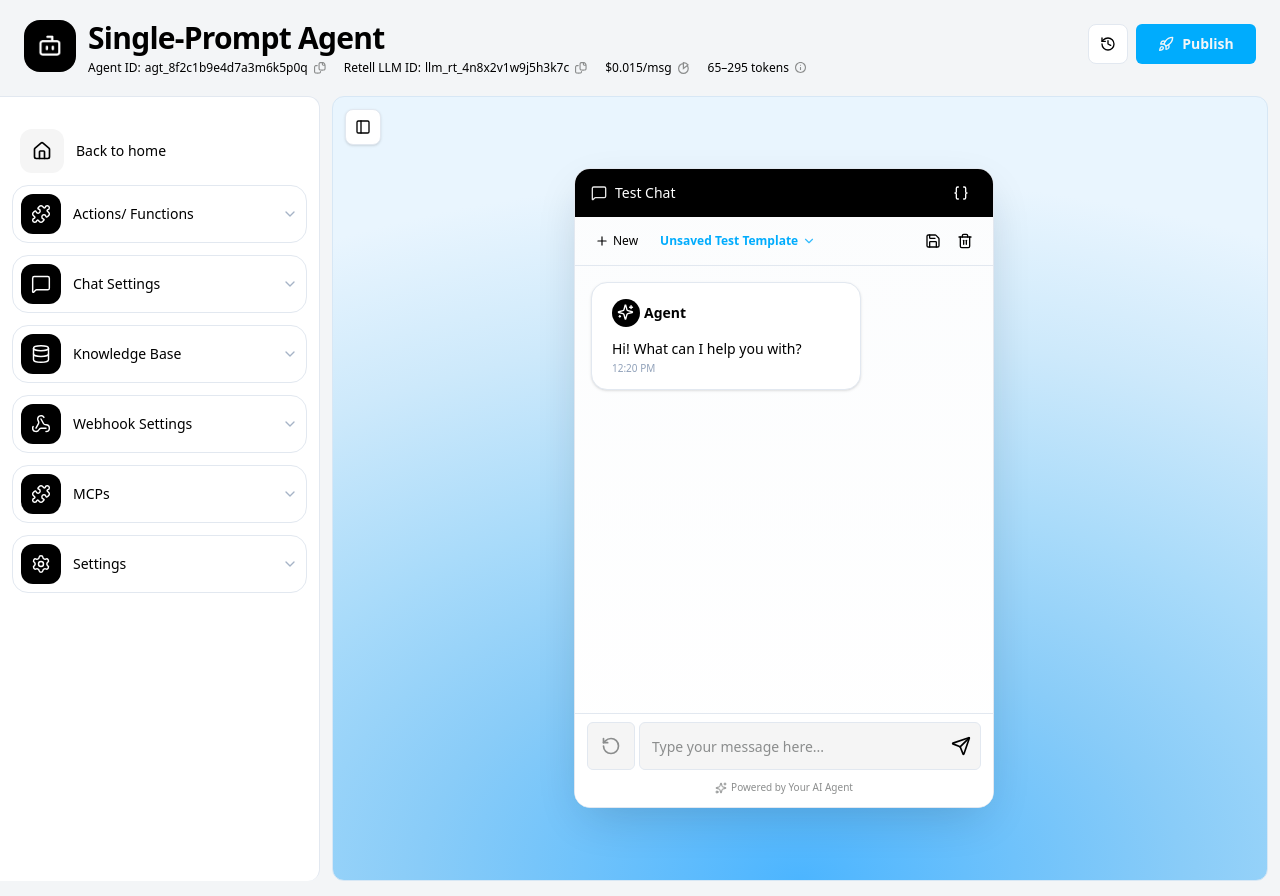
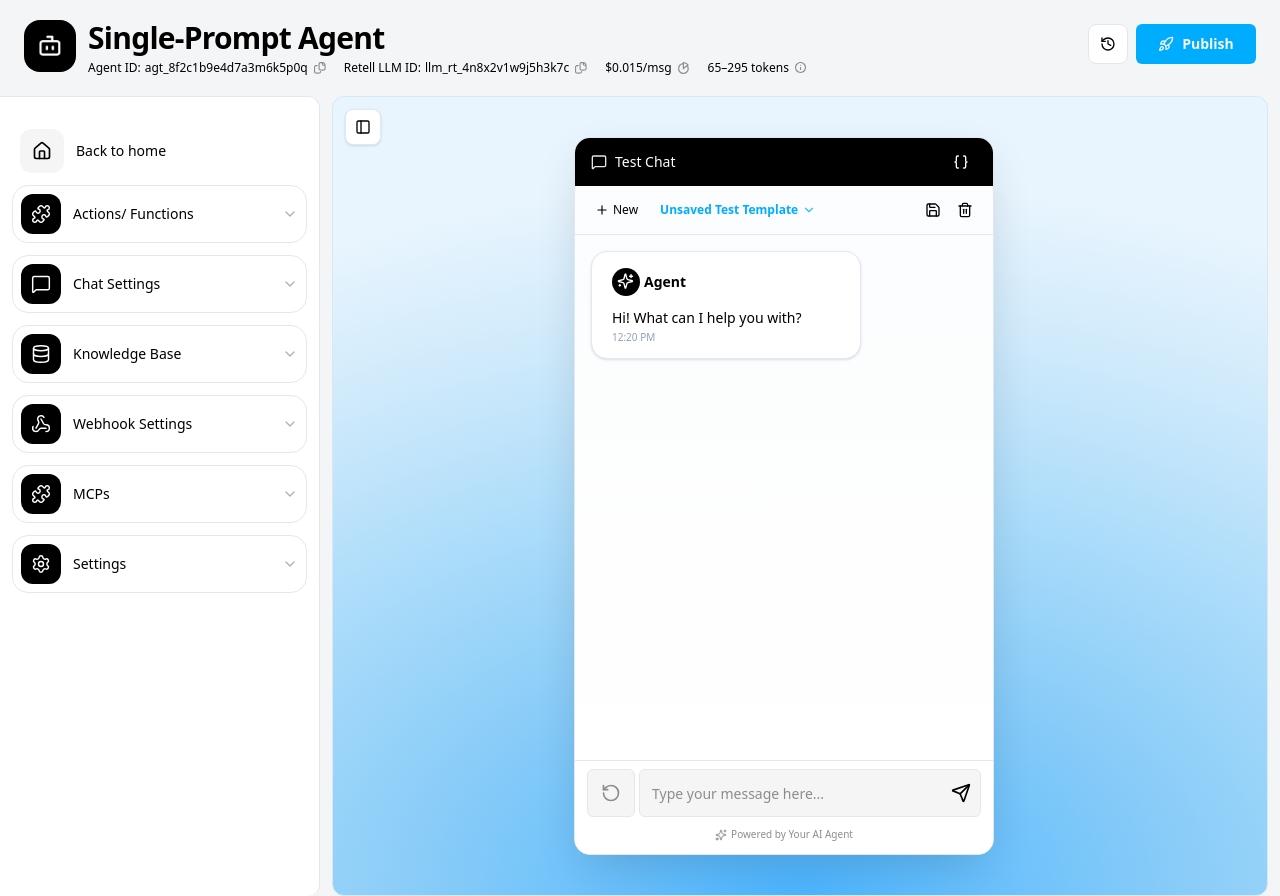
Before and after one commit to HaidarShah208/chatBase-final, a React (Vite) app: page /agents/1 in a window 1280 px wide. Built offline with nearby package versions, Linux system fonts and the light colour scheme.

Commit message:
fix hieght of instruction penal

```diff
--- a/src/components/agent/AgentInstructionsPanel.tsx
+++ b/src/components/agent/AgentInstructionsPanel.tsx
@@ -2,7 +2,7 @@ import { ChevronDown, Globe, Sparkles } from 'lucide-react'
 
 export function AgentInstructionsPanel() {
   return (
-    <div className="flex h- flex-col overflow-hidden  bg-(--white)">
+    <div className="flex h-full flex-col overflow-hidden  bg-(--white)">
       <div className="flex items-center gap-2 border-b border-(--border) px-4 py-3">
         <span className="flex h-9 w-9 items-center justify-center rounded-xl bg-(--black)">
           <Sparkles className="h-4 w-4 text-(--white)" aria-hidden />
--- a/src/components/chatBot/ChatBot.tsx
+++ b/src/components/chatBot/ChatBot.tsx
@@ -30,7 +30,7 @@ export function ChatBot({
   return (
     <div
       className={cn(
-        'flex w-[420px] h-[80vh] min-h-[600px] flex-col overflow-hidden rounded-2xl border border-(--border) bg-(--white) shadow-[0_12px_40px_-12px_rgba(15,23,42,0.18)]',
+        'flex w-[420px] h-full max-h-full flex-col overflow-hidden rounded-2xl border border-(--border) bg-(--white) shadow-[0_12px_40px_-12px_rgba(15,23,42,0.18)]',
         className,
       )}
     >
--- a/src/pages/agent/AgentWorkspacePage.tsx
+++ b/src/pages/agent/AgentWorkspacePage.tsx
@@ -30,7 +30,7 @@ export function AgentWorkspacePage() {
 
         <div className="min-w-0 flex-1 bg-(--background) px-2 sm:px-3">
           <div
-            className="relative flex min-h-[calc(100vh-188px)] w-full overflow-hidden rounded-xl border border-[#D7E7F5]"
+            className="relative flex h-[calc(100vh)] w-full overflow-hidden rounded-xl border border-[#D7E7F5]"
             style={{
               background:
                 'radial-gradient(120% 90% at 50% 100%, #4CB5FF 0%, #89CCF8 34%, #A9DBFA 55%, #CDE9FB 78%, #E9F5FE 100%)',
@@ -47,19 +47,19 @@ export function AgentWorkspacePage() {
             </button>
 
             <div
-              className="h-full shrink-0 overflow-hidden bg-(--white) transition-all duration-300 ease-in-out"
+              className="h-full flex shrink-0 overflow-hidden bg-(--white) transition-all duration-300 ease-in-out"
               style={{
                 width: instructionsOpen ? '50%' : '0%',
                 opacity: instructionsOpen ? 1 : 0,
               }}
             >
-              <div className="h-full w-full">
+              <div className="h-full w-full flex">
                 <AgentInstructionsPanel />
               </div>
             </div>
 
             <div
-              className="flex flex-1 items-center justify-center py-16 transition-all duration-300 ease-in-out"
+              className="flex flex-1 items-stretch justify-center py-10"
               style={{
                 paddingLeft: instructionsOpen ? '2rem' : '0',
                 paddingRight: '2rem',
```
